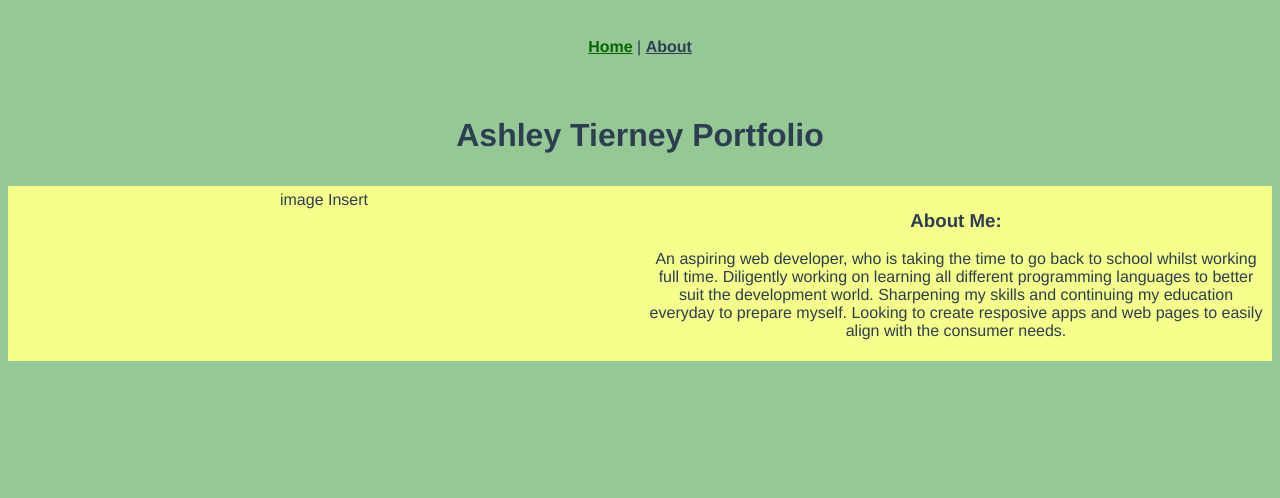
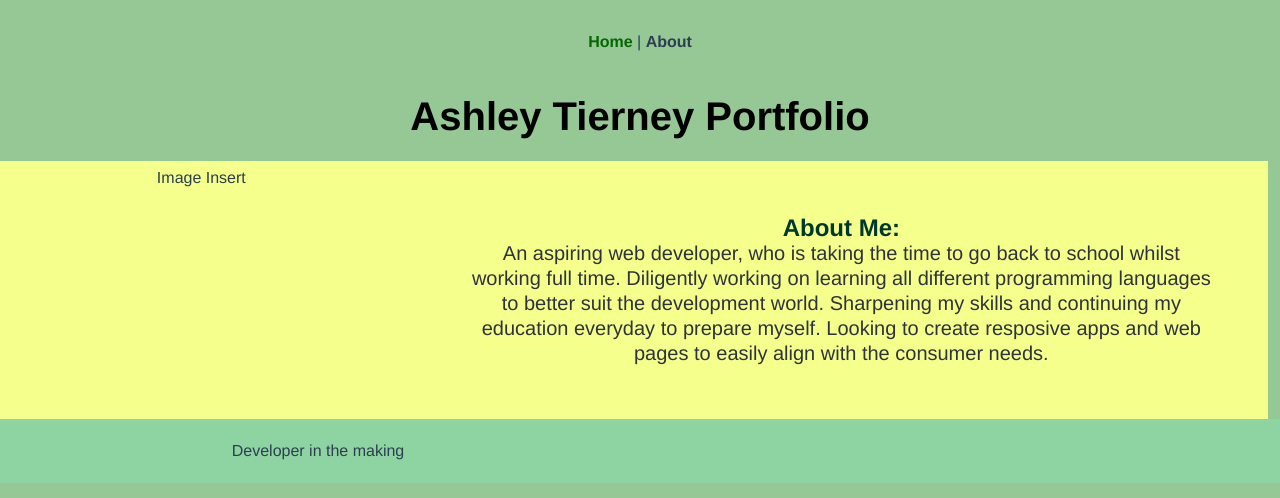
Before and after one commit to Smash42/portfolio-website-ashley-tierney, a Vue app: page /#/ in a window 1280 px wide. Shown: the top 498 px of the page. Built offline with nearby package versions, Linux system fonts and the light colour scheme.

Commit message:
Bulma added

```diff
--- a/public/index.html
+++ b/public/index.html
@@ -5,6 +5,7 @@
     <meta http-equiv="X-UA-Compatible" content="IE=edge">
     <meta name="viewport" content="width=device-width,initial-scale=1.0">
     <link rel="icon" href="<%= BASE_URL %>favicon.ico">
+    <link rel="stylesheet"  href="https://cdn.jsdelivr.net/npm/bulma@1.0.4/css/bulma.min.css" >
     <title>Tierney Portfolio</title>
   </head>
   <body>
--- a/src/views/HomeView.vue
+++ b/src/views/HomeView.vue
@@ -1,20 +1,26 @@
 <template>
-  <h1 class="header"> Ashley Tierney Portfolio</h1>
-  <div class="home backdrop homepage-contain">
-    <div class="images">
-        <section> image Insert
+  <h1 class="header title is-2"> Ashley Tierney Portfolio</h1>
+  <div class="home backdrop homepage-contain columns">
+    <div class="images column is-one-third">
+        <section class="block">
+          Image Insert
         </section>
     </div >
-    <div class="info">
-        <section>
-          <h3>About Me: </h3>
-            <p> An aspiring web developer, who is taking the time to go
+    <div class="info column">
+        <section class="section ">
+          <h3 class="title is-4 has-text-primary-dark">About Me: </h3>
+            <p class="subtitle is-5 has-text-grey-darker"> An aspiring web developer, who is taking the time to go
             back to school whilst working full time. Diligently working on learning all different programming
             languages to better suit the development world.
             Sharpening my skills and continuing my education everyday to prepare myself.
             Looking to create resposive apps and web pages to easily align with the consumer needs.     </p>
         </section>
       </div>
+  </div>
+  <div class="footer p-2 columns">
+    <section class="column"> Developer in the making </section>
+    <section class="column">  </section>
+
   </div>
 </template>
 
@@ -44,6 +50,7 @@ export default {
   text-align: center;
   font-size: 2em;
   padding: 10px;
+  color: black;
 }
 
 .images {
@@ -54,7 +61,10 @@ export default {
 
 .info {
   flex:1;
-
   padding: 5px;
 }
+
+.footer {
+  background: rgba(123, 241, 192, 0.288);
+}
 </style>
```
